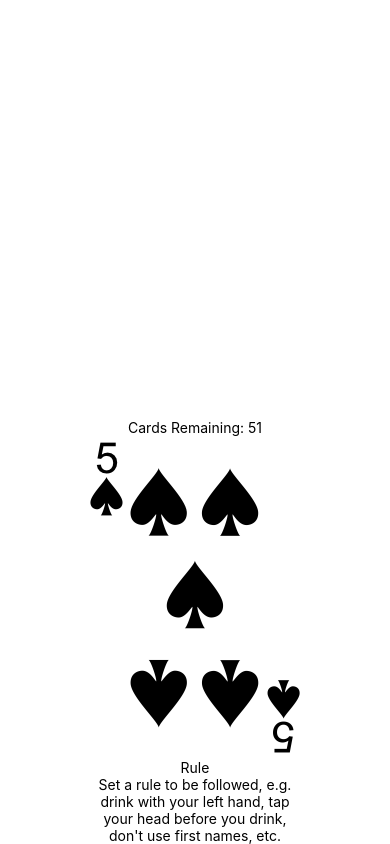
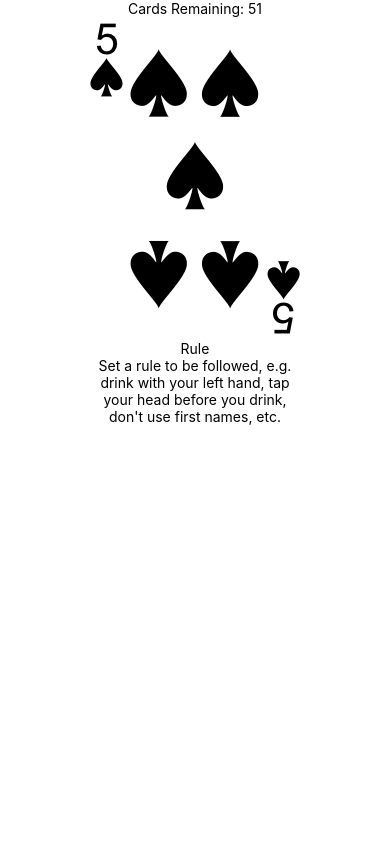
Before and after one commit to AryanJ-NYC/kings-cup, a React Native app: screen / in a window 390 px wide. Built offline with nearby package versions, Linux system fonts and the light colour scheme.

Commit message:
Use valid justifyContent value

```diff
--- a/App.js
+++ b/App.js
@@ -40,6 +40,5 @@ const styles = StyleSheet.create({
     alignItems: 'center',
     backgroundColor: '#fff',
     flex: 1,
-    justifyContent: 'end',
   },
 });
```
Also changed, not shown: 1 other file (tests, documents, lock files or other folders).
